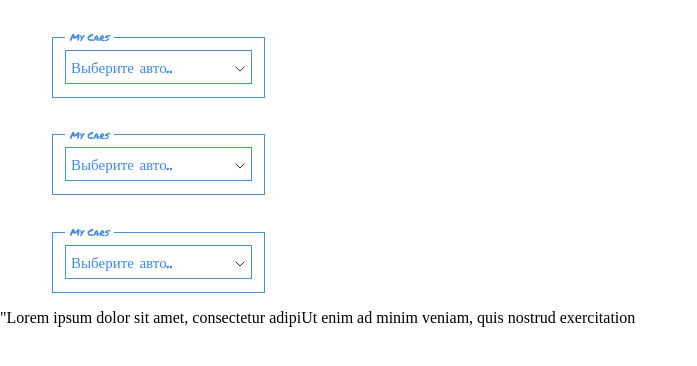
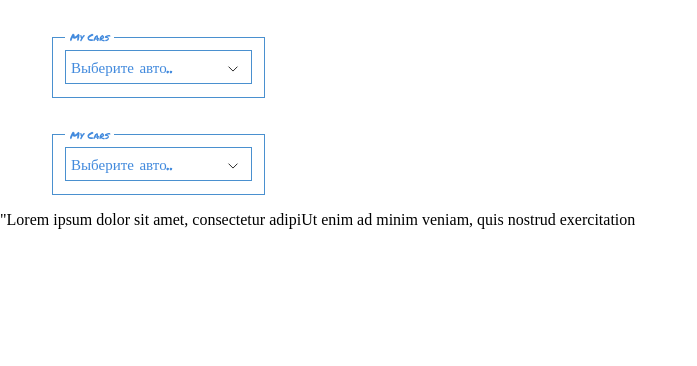
Before and after one commit to horevvs/zennex, a React (Create React App) app: page / in a window 1280 px wide. Shown: the top 366 px of the page, without its empty margins (0-697 px from the left). Built offline with nearby package versions, Linux system fonts and the light colour scheme.

Commit message:
поправил стили
поправил стили

```diff
--- a/src/App.css
+++ b/src/App.css
@@ -72,7 +72,7 @@ li:hover {
 }
 
 .inputField {
-  width: 180px;
+  width: 172.5px;
   height: 30px;
   font-size: 18px;
 }
@@ -100,7 +100,7 @@ li:hover {
   height: 20px;
   position: relative;
   top: -25px;
-  left: 165px;
+  left: 158px;
 }
 
 input {
--- a/src/App.js
+++ b/src/App.js
@@ -34,7 +34,7 @@ const backgroundWhite = {
 function App() {
   return (
     <div>
-    <Select item={PostsAndstyleSettings} background={backgroundWhite} legendname ={legendname}   />
+
       <Select item={PostsAndstyleSettings} background={backgroundWhite} fontSize={sizeMed} legendname ={legendname} />
       <Select item={PostsAndstyleSettings} background={backgroundWhite} fontSize={sizeMed} legendname ={legendname} />
     </div>
--- a/src/dd.css
+++ /dev/null
@@ -1,119 +0,0 @@
-body {
-    margin: 0;
-   }
-
-  .form{
-    width: 200px;
-    margin-top: 30px;
-    margin-left: 50px;
-  }
-
-  .legend {
-    color: #1891FF;
-    font-size: 10px;
-    padding-left: 5px;
-    padding-right: 5px;
-    font-family: 'Permanent Marker', cursive
-  }
-
-  .size {
-    width: 35px;
-    height: 25px;
-  }
-
-  .positiondiv {
-    width: 150px;
-    height: 50px;
-    border: solid #0091FF 1px;
-    position: relative;
-  }
-
-  .ulBackground {
-    background-color: white;
-  }
-
-  .inputsize {
-    font-size: 15px;
-    padding: 5px;
-  }
-
-
-  li {
-    list-style-type: none;
-    font-style: italic;
-    font-family: sans-serif;
-  }
-
-  li:hover {
-    background-color: rgba(0, 145, 255, 0.28);
-  }
-
-  .positioninput {
-    width: 150px;
-    height: 25px;
-  }
-
-  .flex {
-    display: flex;
-    justify-content: space-between;
-    width: 170px;
-    color: rgb(0, 145, 255);
-  }
-
-  .fonts {
-    font-size: 14px;
-    padding-left: 5px;
-    padding-top: 5px
-  }
-
-  .inputField{
-    width: 180px;
-    height: 30px;
-    font-size: 18px;
-  }
-
-  .activeColor {
-    background-color: rgba(0, 145, 255, 0.116);
-  }
-
-  .borders {
-    border: solid rgba(169, 177, 177, 0.596) 2px;
-    margin-top: 2px;
-  }
-
-  .point:hover {
-    cursor: pointer;
-  }
-
-  .show {
-    display: none;
-  }
-
-  .arrow {
-    width: 20px;
-    height: 20px;
-    position: relative;
-    top: -25px;
-    left: 165px;
-  }
-
-
-  input {
-    border: solid #0091FF 1px;
-    font-size: 8px;
-    font-family: 'Permanent Marker', cursive;
-  }
-
-  input:focus{
-    outline: none !important;
-  }
-
-
-  ::placeholder {
-    color: #0091FF;
-  }
-
-
-  .toggle {
-    visibility: hidden;
-  }
```
Also changed, not shown: src/components/List.js (added, +21 -0 lines).
